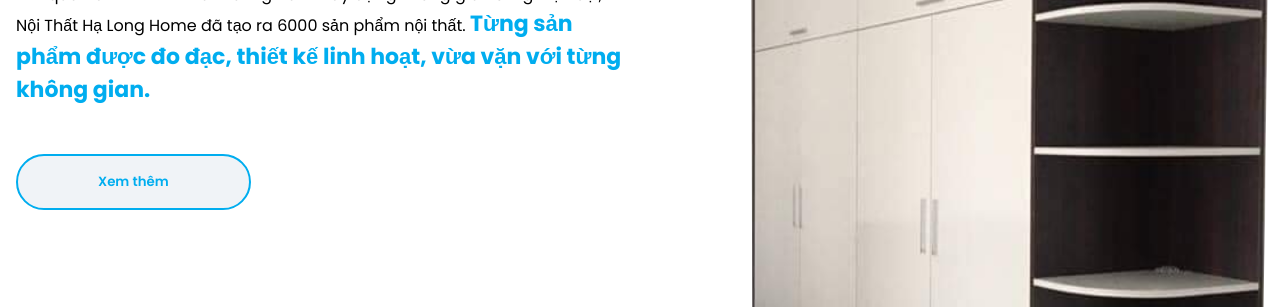
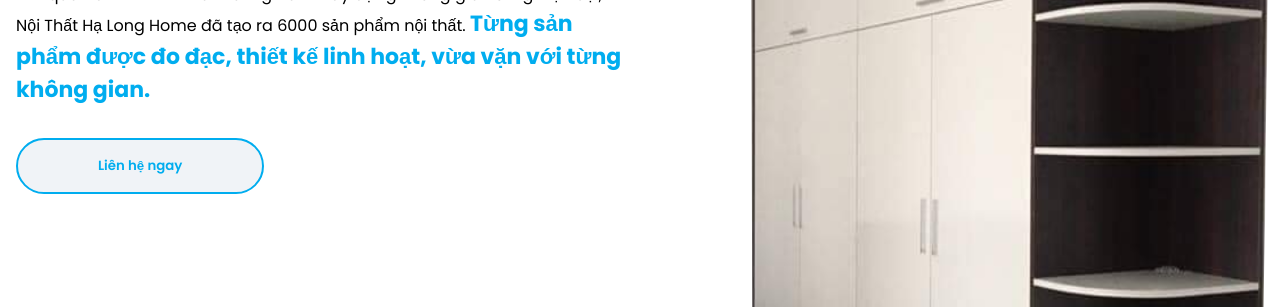
Before and after one commit to minhtai365/noithatnhuahalonghome, a plain HTML site: page index.html in a window 1280 px wide. Shown: the part 234-541 px from the top of the page. Drawn offline with nearby package versions, Linux system fonts and the light colour scheme.

Commit message:
add 4,jbg

```diff
--- a/index.html
+++ b/index.html
@@ -151,11 +151,11 @@
                                 không gian.</span>
                         </p>
                         <div class="left-to-right play-on-scroll delay-4">
-                            <button>
-                                <a href="#about">
-                                    Xem thêm
-                                </a>
-                            </button>
+                            <a href="#contact">
+                                <button>
+                                    Liên hệ ngay
+                                </button>
+                            </a>
                         </div>
                     </div>
                 </div>
--- a/style.css
+++ b/style.css
@@ -162,7 +162,7 @@ section {
   border: 0.125rem solid var(--primary-color);
   border-radius: 2rem;
   color: var(--primary-color);
-  margin: 3rem 0;
+  margin: 2rem 0;
   cursor: pointer;
   font-weight: 600;
   transition: 0.5s ease-in-out;
@@ -1046,7 +1046,7 @@ a.icon-chatzalo img {
   transform-origin: center bottom;
 }
 
-@-webkit-keyframes flash {
+/* @-webkit-keyframes flash {
   0%,
   50%,
   to {
@@ -1057,7 +1057,7 @@ a.icon-chatzalo img {
   75% {
     opacity: 0;
   }
-}
+} */
 
 @keyframes flashh {
   0%,
```
Also changed, not shown: assets/4.jpg (added).
